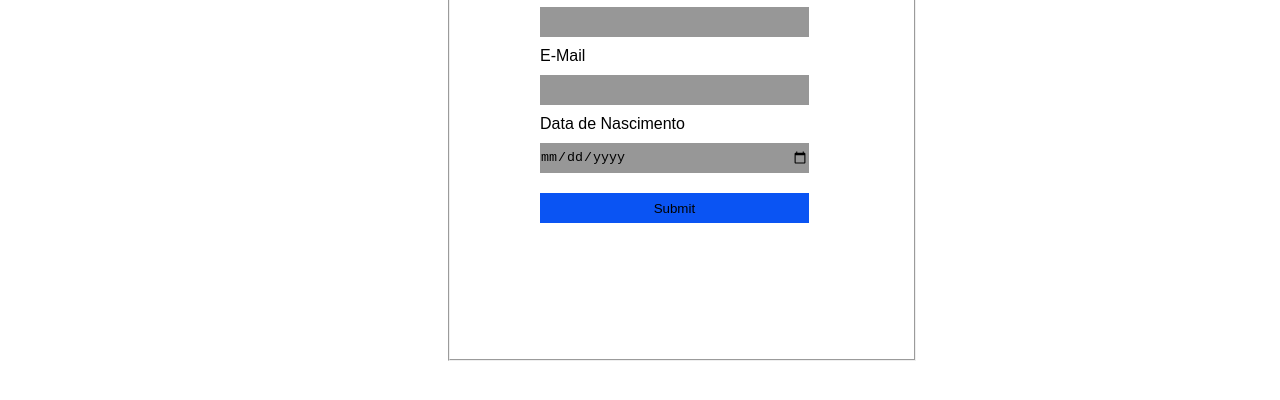
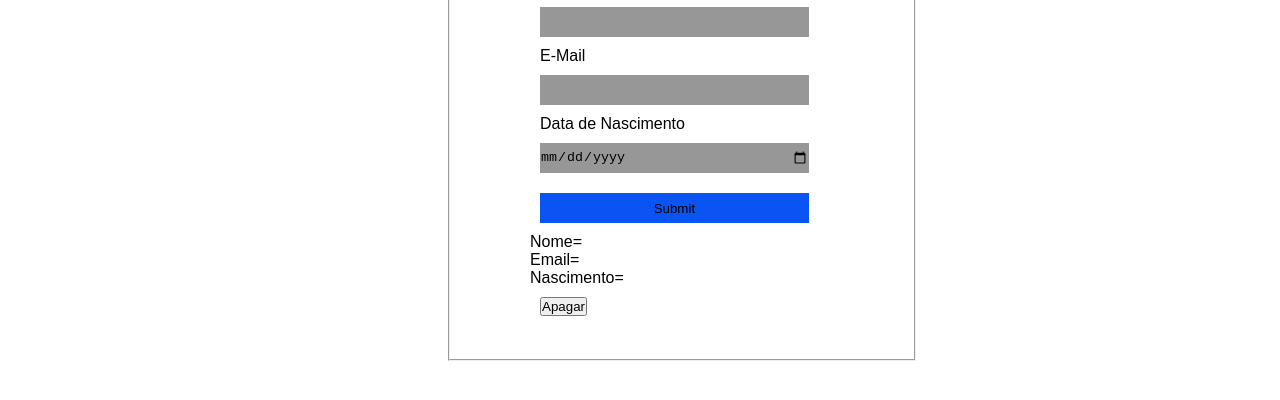
Before and after one commit to pensamentosinsanos/ExerciciosJS, a plain HTML site: page js02/index.html in a window 1280 px wide. Shown: the part 196-596 px from the top of the page. Drawn offline with Linux system fonts and the light colour scheme.

Commit message:
Update index.html

```diff
--- a/js02/index.html
+++ b/js02/index.html
@@ -31,6 +31,10 @@
          <input type="date" id="nascimento" class="preencher">
         </div>
          <input type="submit" id="enviar">
+         <p id="nomeresultado">Nome= </p>
+        <p id="emailresultado">Email=</p>
+        <p id="datadenascimento"> Nascimento= </p>
+        <input type="reset" value="Apagar">
     </fieldset>
 
 
```
